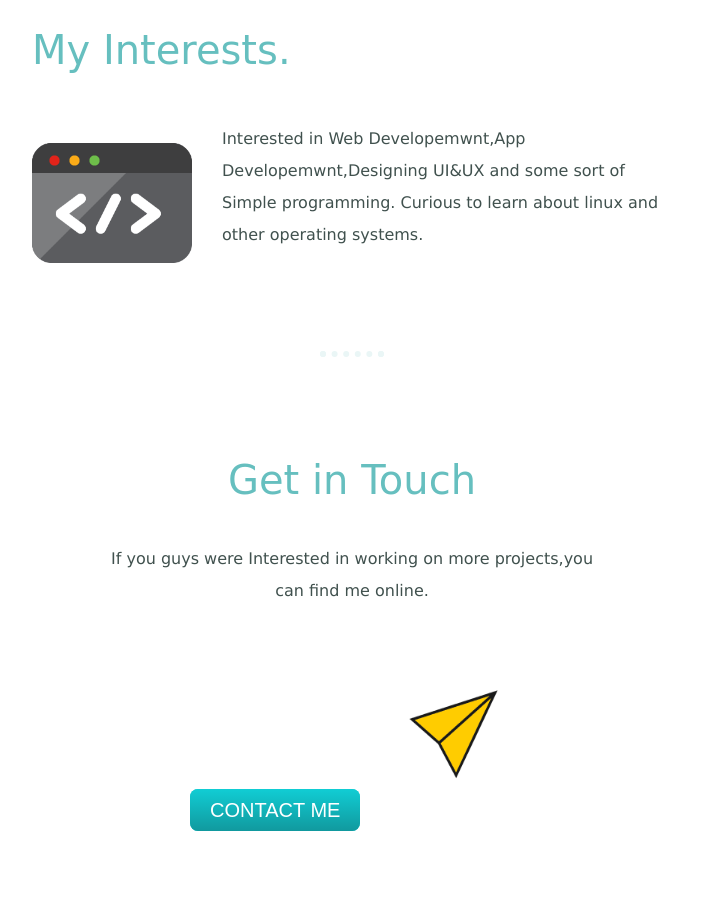
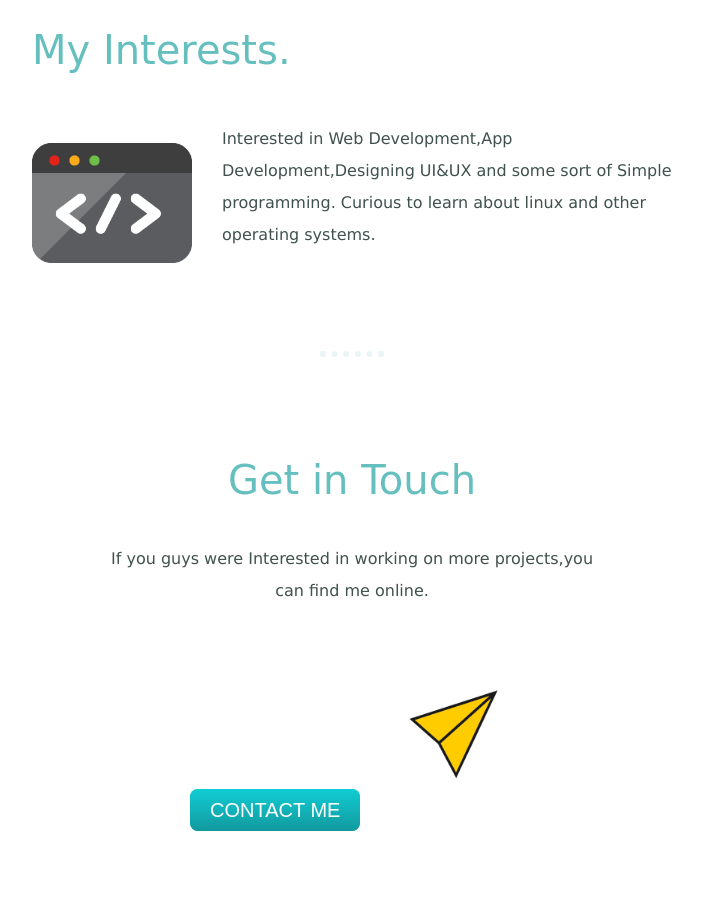
Before and after one commit to anishganapathi/Anish-Basic-Portfolio, a plain HTML site: page index.html in a window 1280 px wide. Shown: the part 1480-2400 px from the top of the page, without its empty margins (288-990 px from the left). Drawn offline with Linux system fonts and the light colour scheme.

Commit message:
Update index.html

```diff
--- a/index.html
+++ b/index.html
@@ -33,7 +33,7 @@
 
           <div class="interest-row">
             <img class="interest-img" src="images/interests.gif" alt="interest-img">
-            <p>Interested in Web Developemwnt,App Developemwnt,Designing UI&UX and some sort of Simple programming. Curious to learn about linux and other operating systems.</p>
+            <p>Interested in Web Development,App Development,Designing UI&UX and some sort of Simple programming. Curious to learn about linux and other operating systems.</p>
           </div>
         </div>
         <hr>
```
